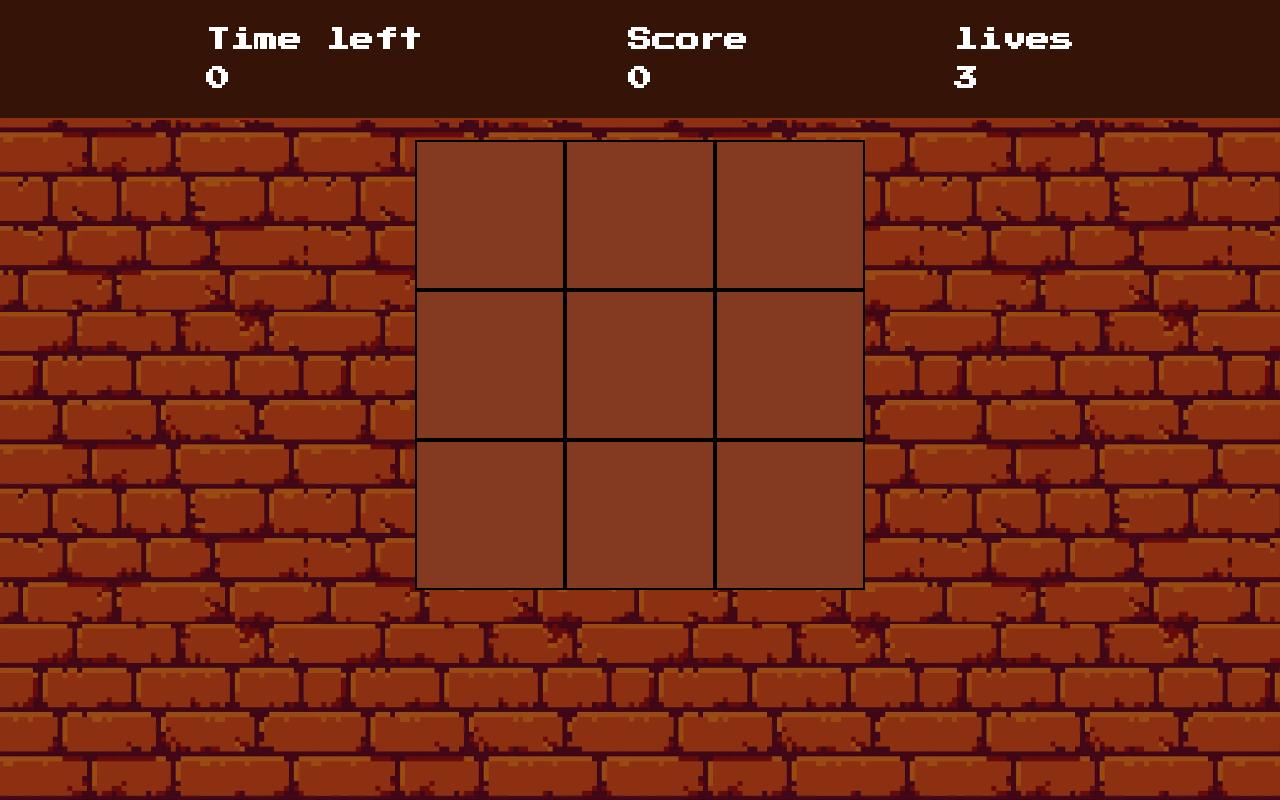
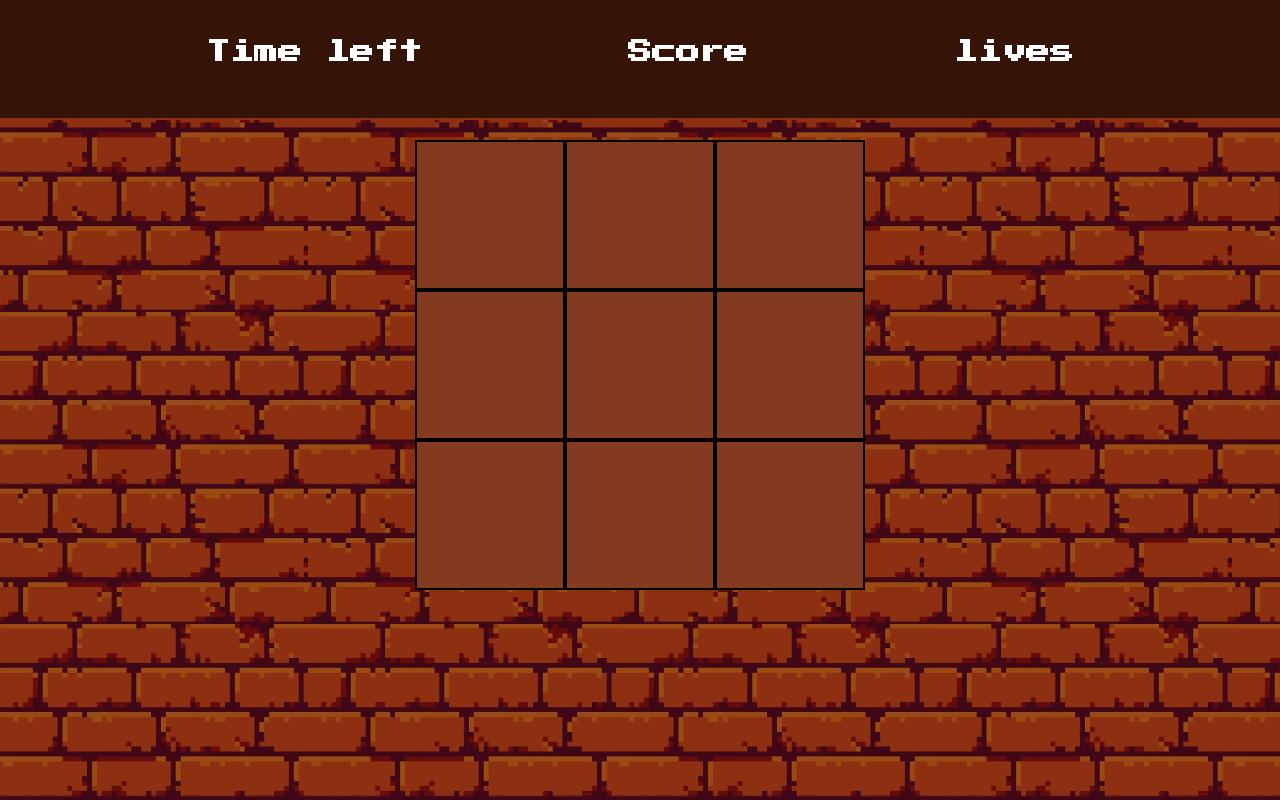
Before and after one commit to alves-victor/detona-ralph-game, a plain HTML site: page index.html in a window 1280 px wide. Drawn offline with Linux system fonts and the light colour scheme.

Commit message:
ajuste de classes e conteudo

```diff
--- a/index.html
+++ b/index.html
@@ -21,15 +21,15 @@
         <header>
             <div class="timer">
                 <h2>Time left</h2>
-                <h2>0</h2>
+                <h2 class="time-left"></h2>
             </div>
             <div class="score">
                 <h2>Score</h2>
-                <h2 class="score-points">0</h2>
+                <h2 class="score-points"></h2>
             </div>
             <div class="lives">
-                <h2 class="lives-icon">lives</h2>
-                <h2>3</h2>
+                <h2>lives</h2>
+                <h2 class="life-points"></h2>
             </div>
         </header>
 
```
